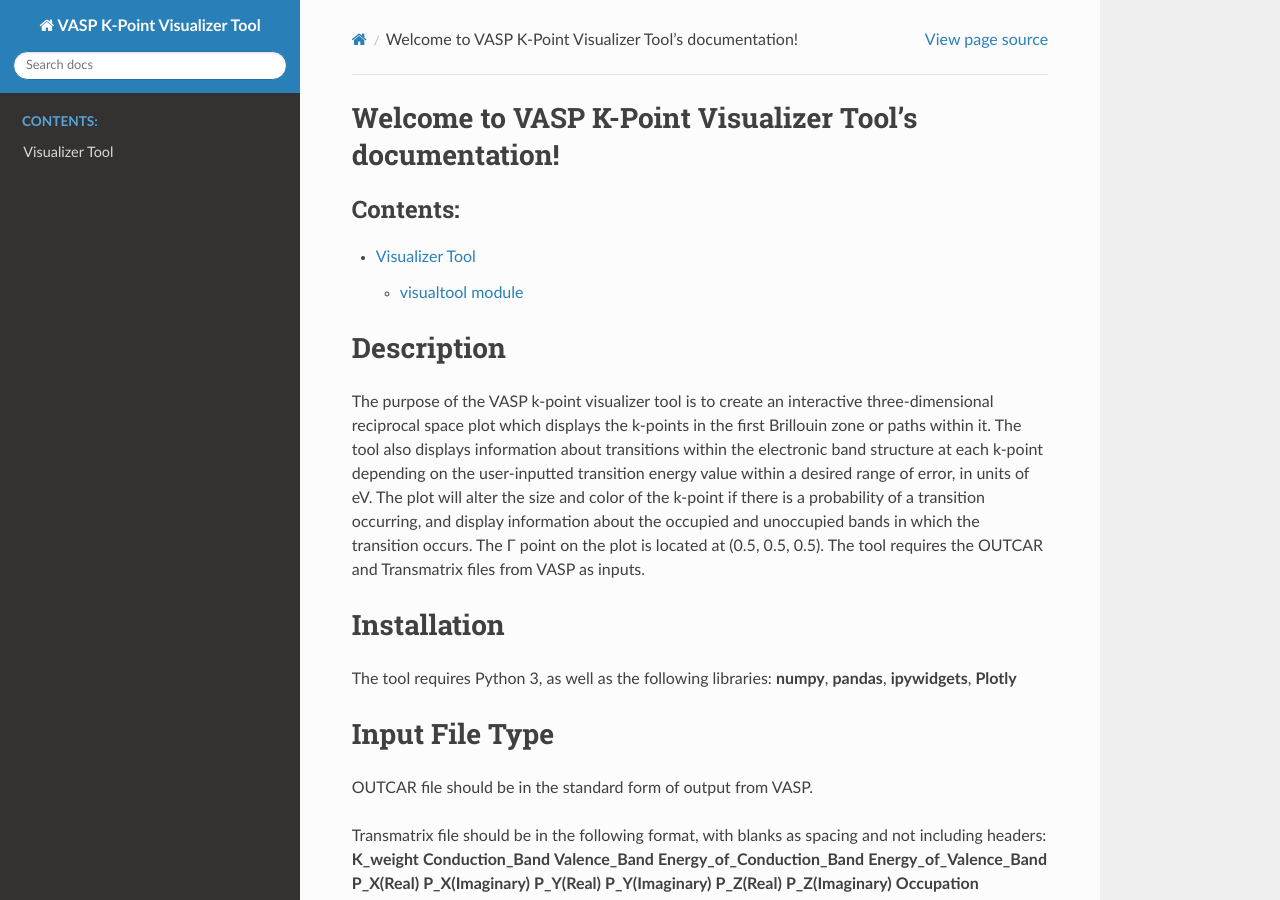
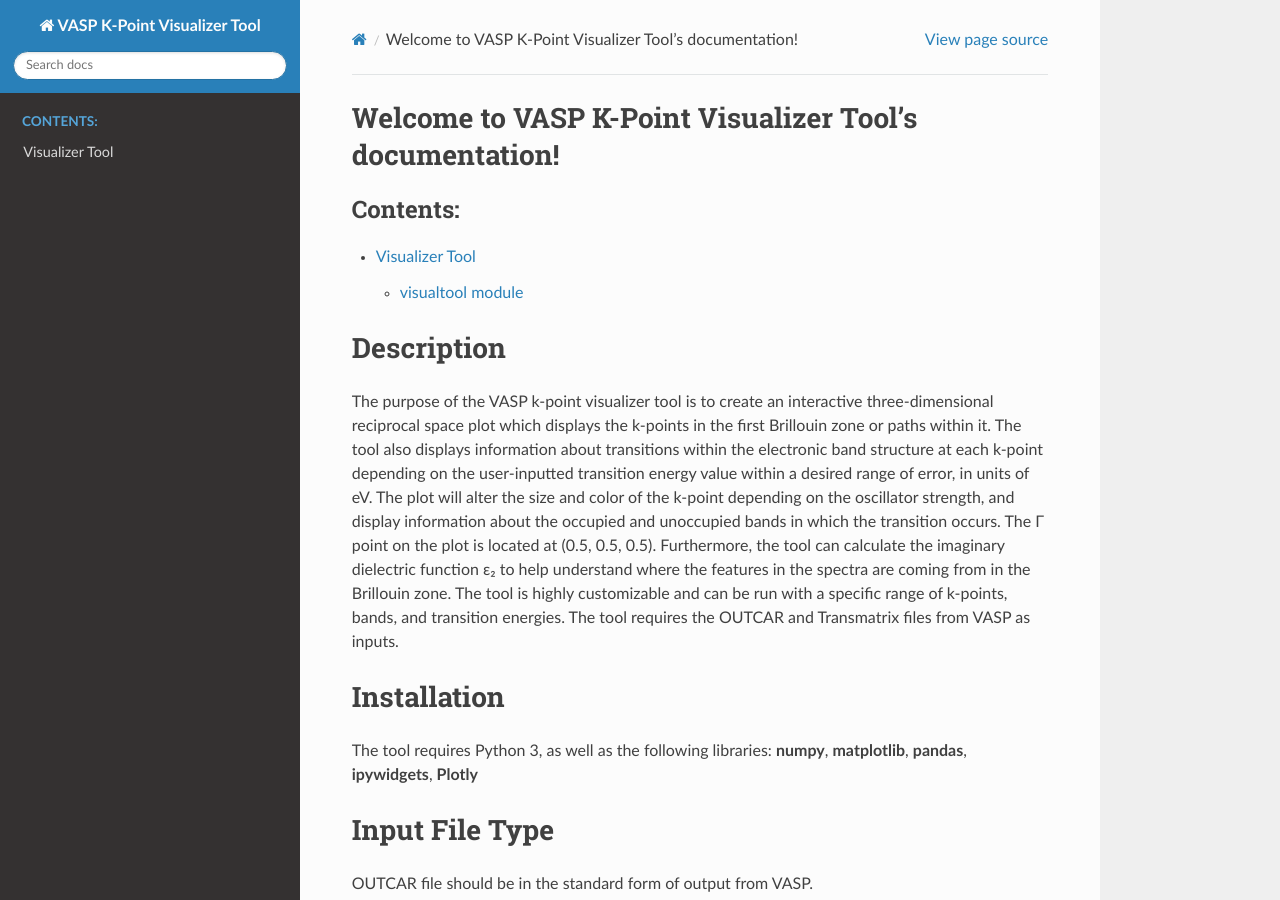
Before and after one commit to Alpumutk/TEST1, a Sphinx documentation site: the page built from docs/index.rst, in a window 1280 px wide and 900 px high. Built offline with Sphinx 7.4.7 and the Read the Docs theme 3.1.0, drawn with Linux system fonts in a browser that asks for light colours.

Commit message:
Update index.rst

```diff
--- a/docs/index.rst
+++ b/docs/index.rst
@@ -19,15 +19,14 @@
 zone or paths within it. The tool also displays information about transitions within the
 electronic band structure at each k-point depending on the user-inputted transition
 energy value within a desired range of error, in units of eV. The plot will alter the size
-and color of the k-point if there is a probability of a transition occurring, and display
-information about the occupied and unoccupied bands in which the transition occurs.
-The Γ point on the plot is located at (0.5, 0.5, 0.5). The tool requires the OUTCAR and
-Transmatrix files from VASP as inputs.
+and color of the k-point depending on the oscillator strength, and display
+information about the occupied and unoccupied bands in which the transition occurs. The Γ point on the plot is located at (0.5, 0.5, 0.5). Furthermore, the tool can calculate the imaginary dielectric function ε₂ to help understand where the features in the spectra are coming from in the Brillouin zone. The tool is highly customizable and can be run with a specific range of k-points, bands, and transition energies. The tool requires the OUTCAR and Transmatrix files from VASP as inputs.
 
 Installation
 ============
 The tool requires Python 3, as well as the following libraries:
 **numpy**,
+**matplotlib**,
 **pandas**,
 **ipywidgets**,
 **Plotly**
```
